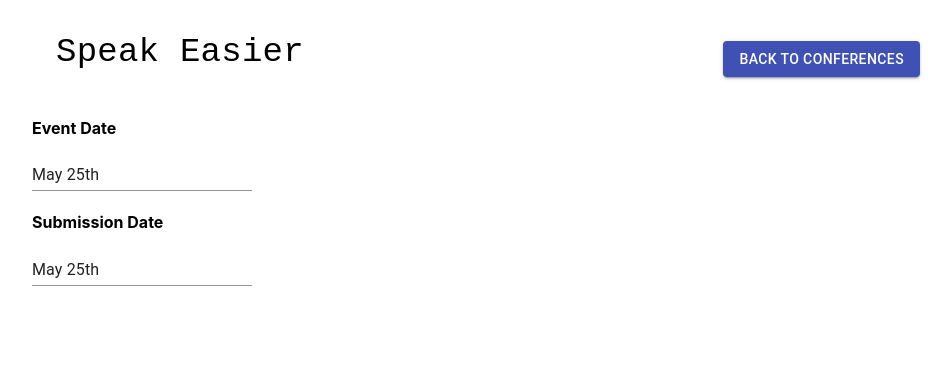
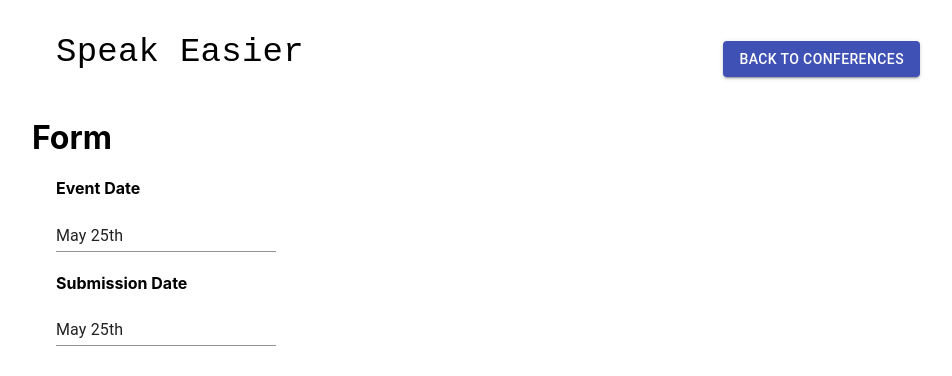
Before and after one commit to bridge-school/speakeasier-frontend, a React (Create React App) app: page /submit-conference in a window 1280 px wide. Shown: the top 376 px of the page, without its empty margins (152-1104 px from the left). Built offline with nearby package versions, Linux system fonts and the light colour scheme.

Commit message:
Created Form component (#8)

```diff
--- /dev/null
+++ b/src/Form.js
@@ -0,0 +1,35 @@
+import React, { useState } from "react";
+import Container from "@material-ui/core/Container";
+import Moment from "@date-io/moment";
+import { DatePicker, MuiPickersUtilsProvider } from "@material-ui/pickers";
+
+const Form = () => {
+  const [selectedEventDate, setEventDate] = useState(new Date());
+  const [selectedSubmissionDate, setSubmissionDate] = useState(new Date());
+
+  const onEventDateChange = date => {
+    setEventDate(date);
+  };
+
+  const onSubmissionDateChange = date => {
+    setSubmissionDate(date);
+  };
+
+  return (
+    <Container>
+      <MuiPickersUtilsProvider utils={Moment}>
+        <h4>Event Date</h4>
+        <DatePicker value={selectedEventDate} onChange={onEventDateChange} />
+      </MuiPickersUtilsProvider>
+      <MuiPickersUtilsProvider utils={Moment}>
+        <h4>Submission Date</h4>
+        <DatePicker
+          value={selectedSubmissionDate}
+          onChange={onSubmissionDateChange}
+        />
+      </MuiPickersUtilsProvider>
+    </Container>
+  );
+};
+
+export default Form;
--- a/src/FormPage.js
+++ b/src/FormPage.js
@@ -1,35 +1,14 @@
-import React, { useState } from "react";
+import React from "react";
 import Container from "@material-ui/core/Container";
-import Moment from "@date-io/moment";
-import { DatePicker, MuiPickersUtilsProvider } from "@material-ui/pickers";
 import Header from "./Header";
+import Form from "./Form";
 
 const FormPage = () => {
-  const [selectedEventDate, setEventDate] = useState(new Date());
-  const [selectedSubmissionDate, setSubmissionDate] = useState(new Date());
-
-  const onEventDateChange = date => {
-    setEventDate(date);
-  };
-
-  const onSubmissionDateChange = date => {
-    setSubmissionDate(date);
-  };
-
   return (
     <Container maxWidth="md">
       <Header buttonText="Back To Conferences" path="/" />
-      <MuiPickersUtilsProvider utils={Moment}>
-        <h4>Event Date</h4>
-        <DatePicker value={selectedEventDate} onChange={onEventDateChange} />
-      </MuiPickersUtilsProvider>
-      <MuiPickersUtilsProvider utils={Moment}>
-        <h4>Submission Date</h4>
-        <DatePicker
-          value={selectedSubmissionDate}
-          onChange={onSubmissionDateChange}
-        />
-      </MuiPickersUtilsProvider>
+      <h1>Form</h1>
+      <Form />
     </Container>
   );
 };
```
